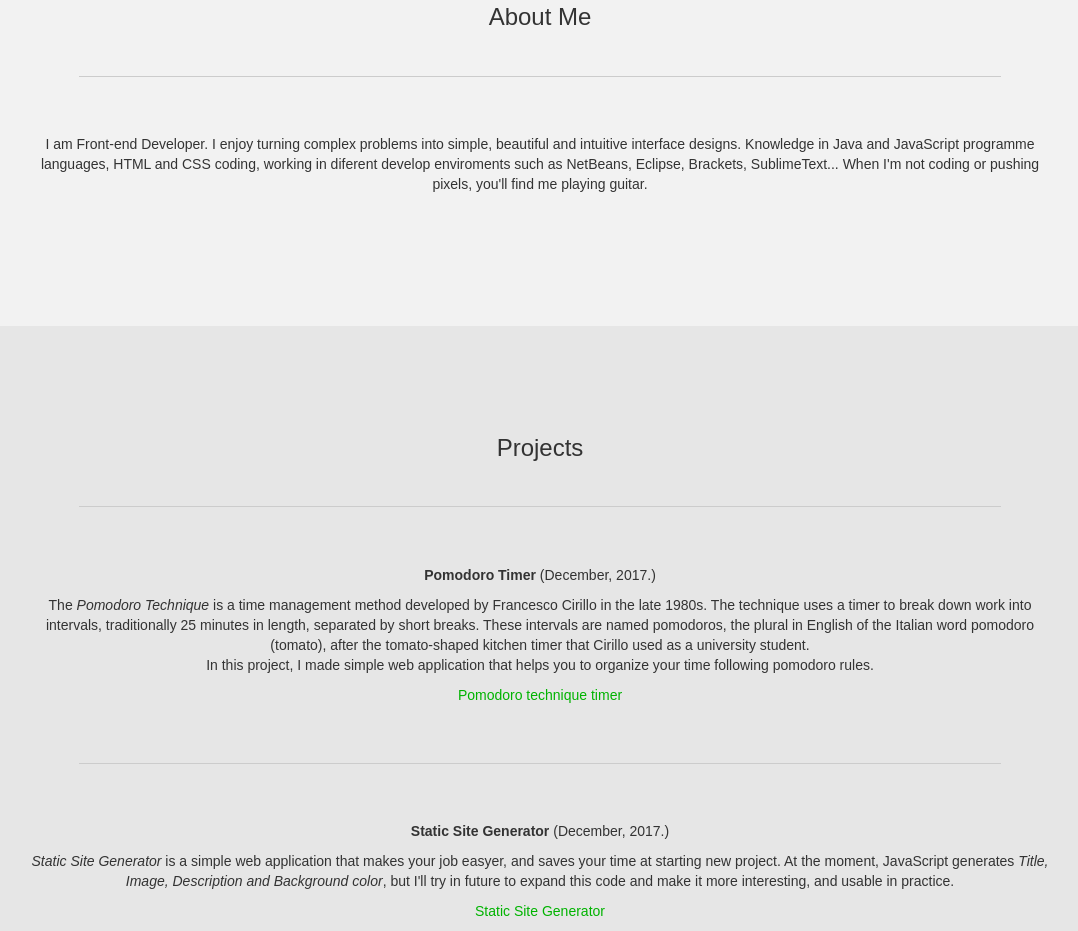
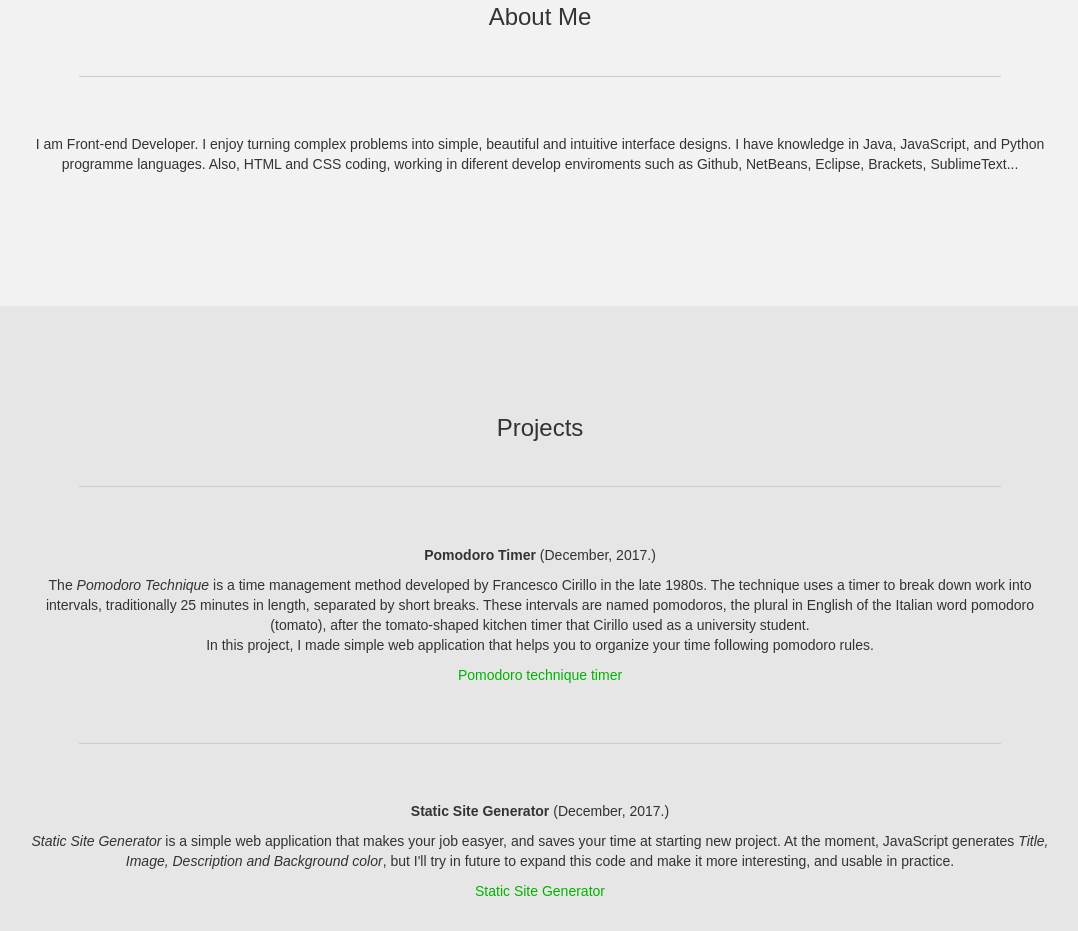
Before and after one commit to penomilan/penomilan, a plain HTML site: page index.html in a window 1280 px wide. Shown: the part 1100-2031 px from the top of the page, without its empty margins (100-1178 px from the left). Drawn offline with nearby package versions, Linux system fonts and the light colour scheme.

Commit message:
about edited

```diff
--- a/index.html
+++ b/index.html
@@ -45,7 +45,7 @@
      <h3 class="margin">About Me</h3>
         <div id="separator"></div>
         <div id="description">
-     <p>I am Front-end Developer. I enjoy turning complex problems into simple, beautiful and intuitive interface designs. Knowledge in Java and JavaScript programme languages, HTML and CSS coding, working in diferent develop enviroments such as NetBeans, Eclipse, Brackets, SublimeText... When I'm not coding or pushing pixels, you'll find me playing guitar.</p>
+     <p>I am Front-end Developer. I enjoy turning complex problems into simple, beautiful and intuitive interface designs. I have knowledge in Java, JavaScript, and Python programme languages. Also, HTML and CSS coding, working in diferent develop enviroments such as Github, NetBeans, Eclipse, Brackets, SublimeText...</p>
         </div>
     </div>
     <div class="container-fluid text-center" id="projects">
```
